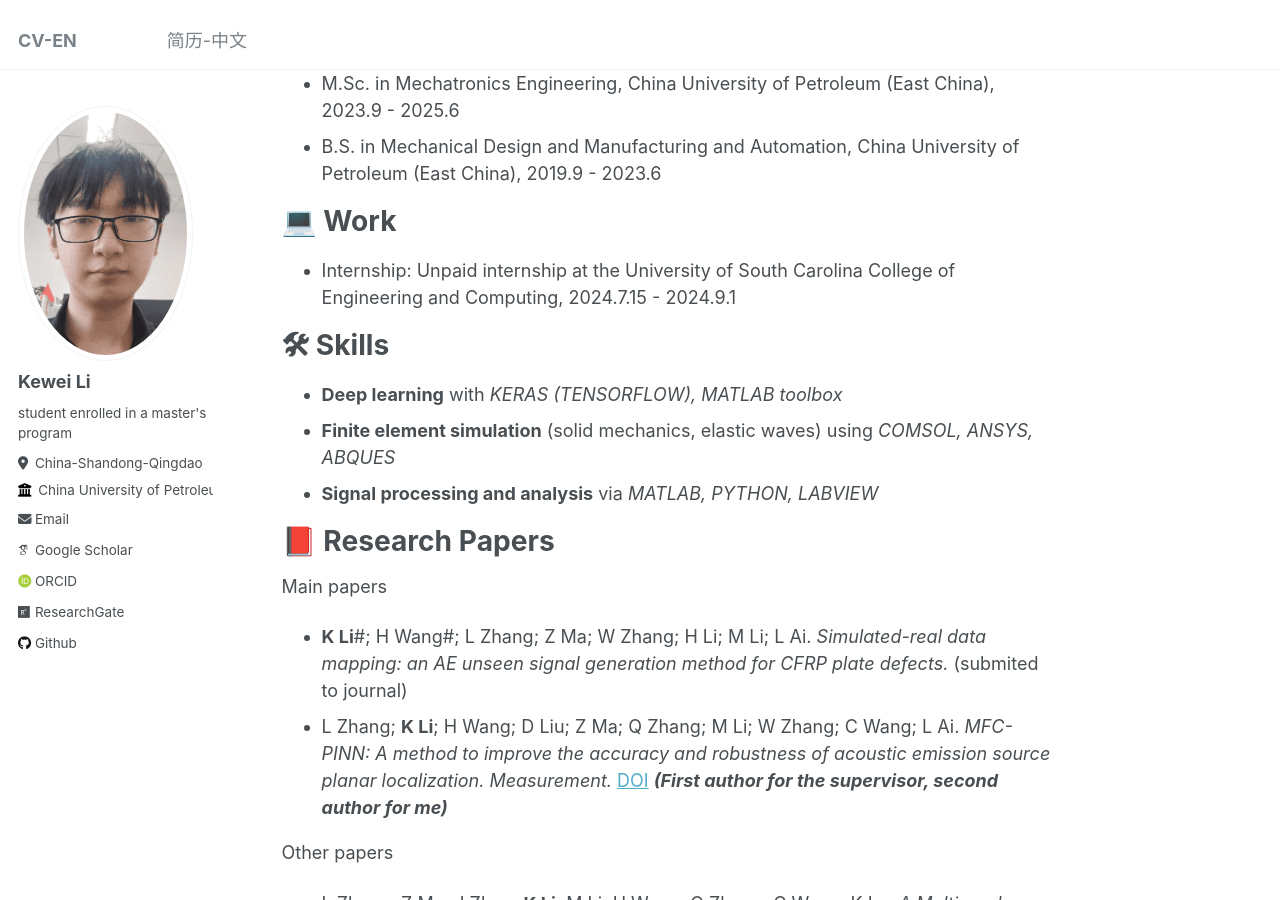
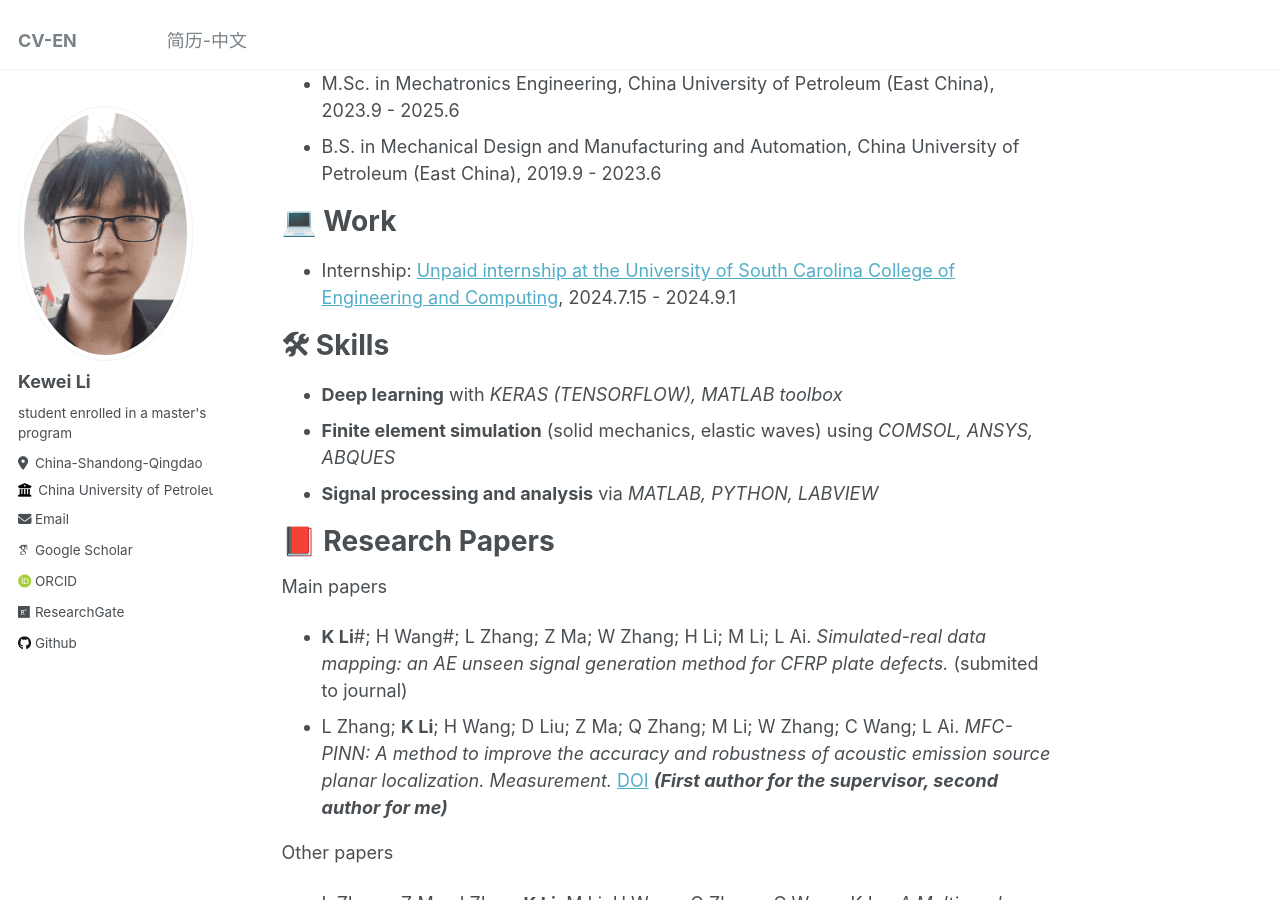
Before and after one commit to TheHangedManC/TheHangedManC-thehangedmanc.github.io, a Jekyll site: the page built from _pages/about.md, in a window 1280 px wide and 900 px high, scrolled down 677 px. Built offline with Jekyll 4.4.1, drawn with Linux system fonts in a browser that asks for light colours; some web fonts are replaced; part of the change alters nothing that is shown.

```diff
--- a/_pages/about.md
+++ b/_pages/about.md
@@ -28,7 +28,7 @@ I am an integrated undergraduate student (completed my undergraduate and master'
 
 💻 Work
 ======
-*   Internship: Unpaid internship at the University of South Carolina College of Engineering and Computing, 2024.7.15 - 2024.9.1
+*   Internship: [Unpaid internship at the University of South Carolina College of Engineering and Computing](http://thehangedmanc.github.io/files/grades.pdf), 2024.7.15 - 2024.9.1
 
 🛠 Skills
 ======
```
